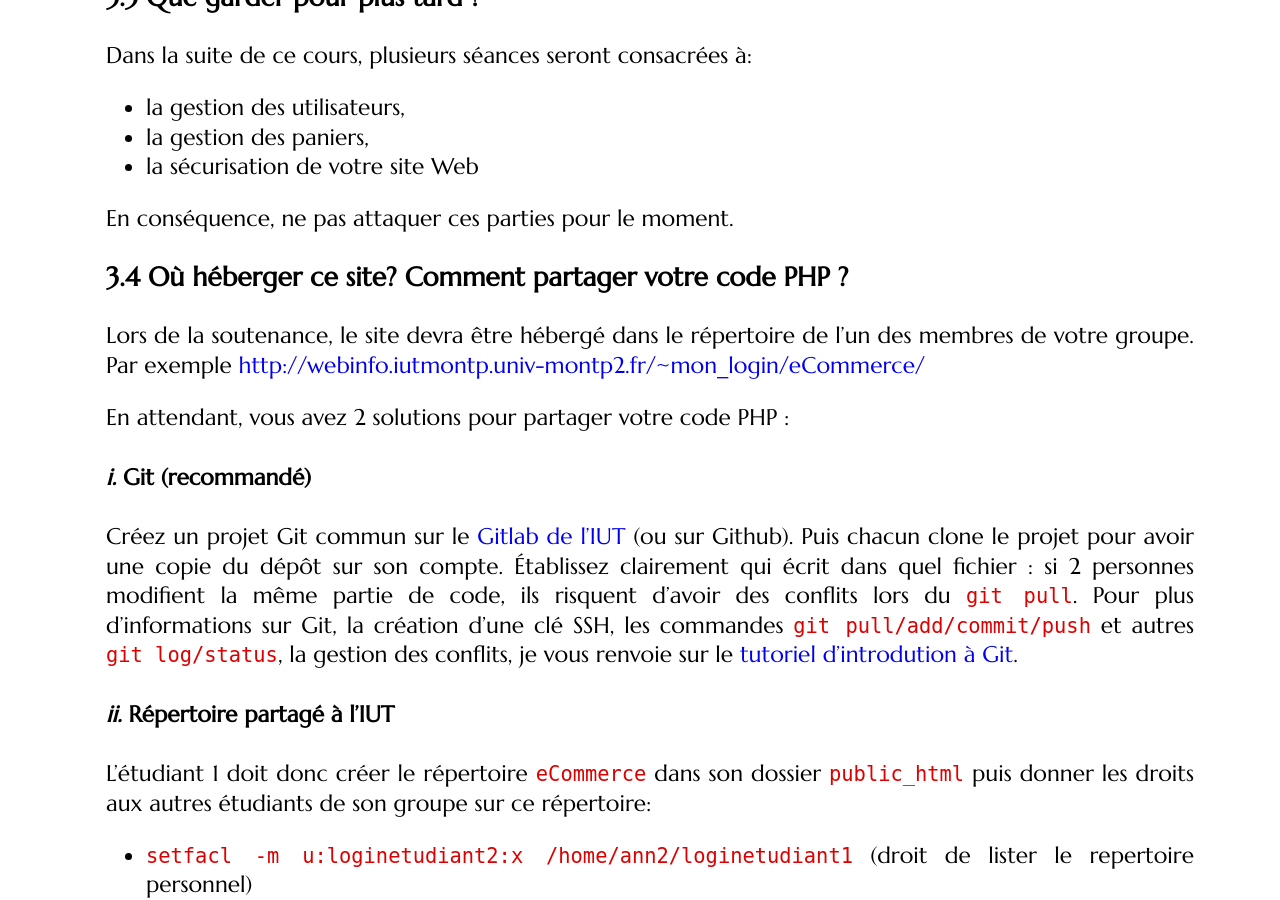
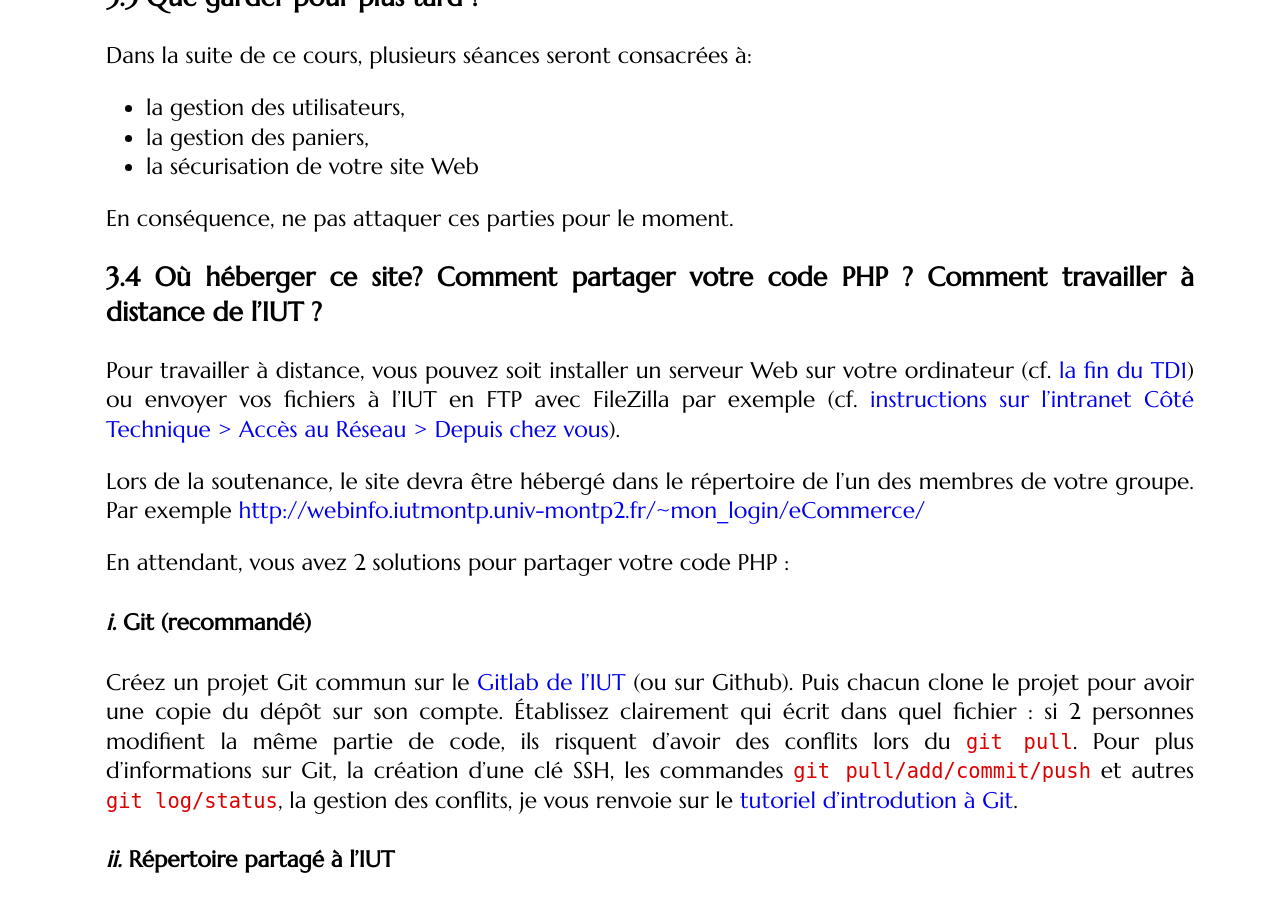
Before and after one commit to romainlebreton/R3.01-DeveloppementWeb, a Jekyll site: the page built from projet.md, in a window 1280 px wide and 900 px high, scrolled down 1893 px. Built offline with Jekyll 4.4.1, drawn with Linux system fonts in a browser that asks for light colours; some web fonts are replaced.

Commit message:
Installation serveur Web et travail à distance

```diff
--- a/projet.md
+++ b/projet.md
@@ -85,7 +85,14 @@ Dans la suite de ce cours, plusieurs séances seront consacrées à:
 
 En conséquence, ne pas attaquer ces parties pour le moment.
 
-### Où héberger ce site? Comment partager votre code PHP ?
+### Où héberger ce site? Comment partager votre code PHP ? Comment travailler à distance de l'IUT ?
+
+Pour travailler à distance, vous pouvez soit installer un serveur Web sur votre
+ordinateur (cf. [la fin du
+TD1](http://127.0.0.1:4000/ProgWeb-CoteServeur/tutorials/tutorial1.html#installez-un-serveur-apache-chez-vous))
+ou envoyer vos fichiers à l'IUT en FTP avec FileZilla par exemple
+(cf. [instructions sur l'intranet Côté Technique > Accès au Réseau > Depuis chez
+vous](https://iutdepinfo.iutmontp.univ-montp2.fr/index.php/cote-technique/acces-au-reseau/depuis-chez-vous)).
 
 Lors de la soutenance, le site devra être hébergé dans le répertoire de l'un des
 membres de votre groupe.  Par exemple
@@ -104,7 +111,6 @@ d'informations sur Git, la création d'une clé SSH, les commandes `git
 pull/add/commit/push` et autres `git log/status`, la gestion des conflits, je
 vous renvoie sur le [tutoriel d'introdution à
 Git](https://gitlabinfo.iutmontp.univ-montp2.fr/valicov/tutoGit1ereAnnee/blob/master/README.md).
-
 
 #### Répertoire partagé à l'IUT
 
```
Also changed, not shown: tutorials/tutorial1.md (+2 -6 lines).
